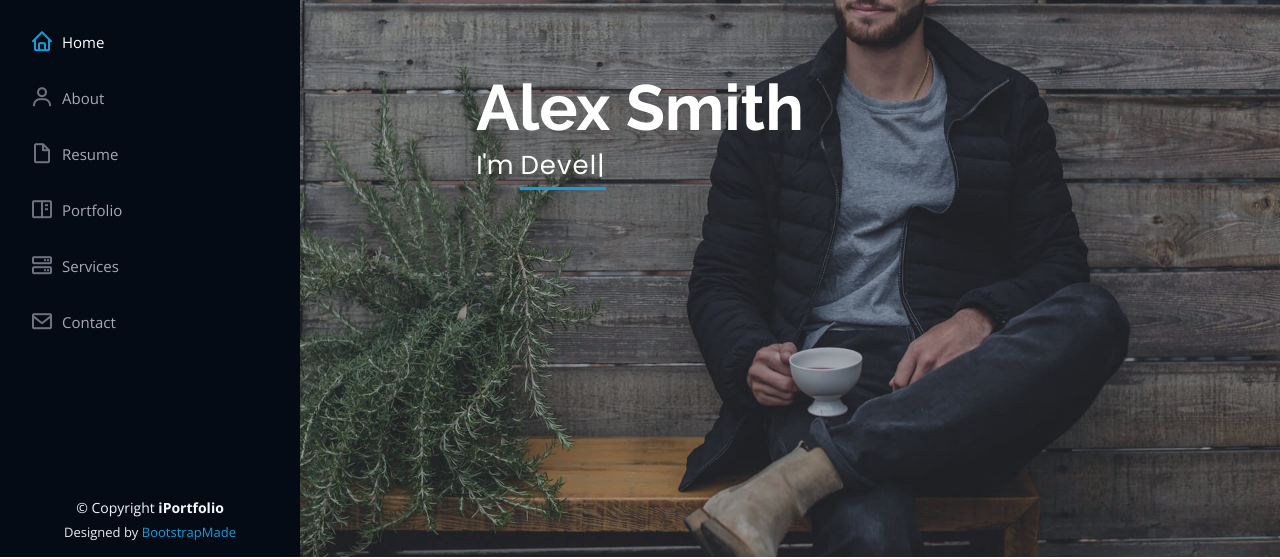
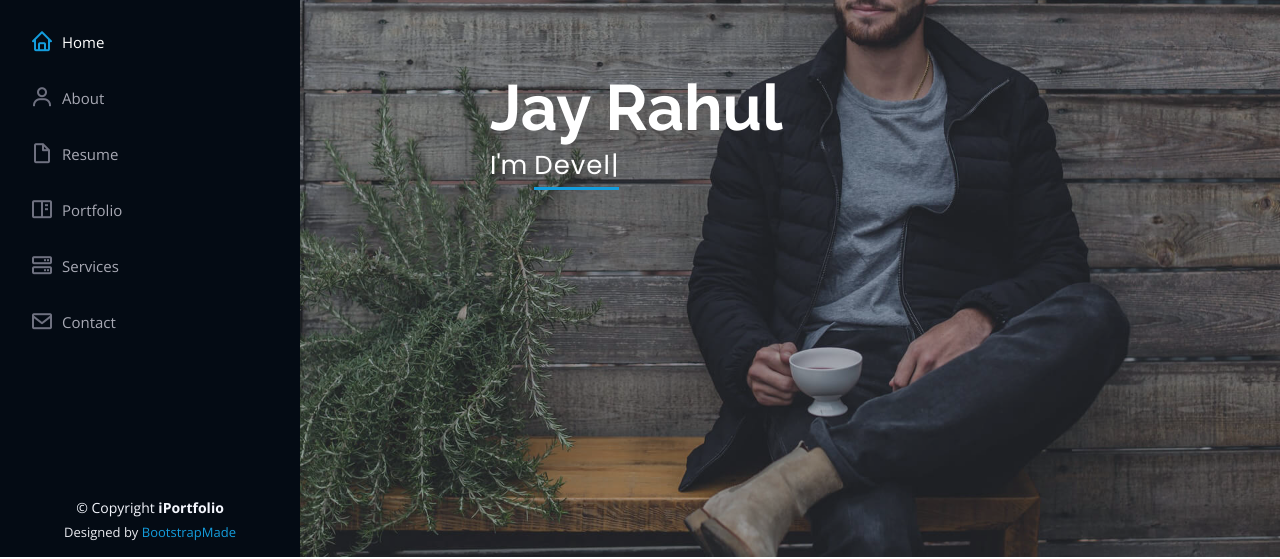
Before and after one commit to Jrahuldev/Jrahuldev.io, a plain HTML site: page index.html in a window 1280 px wide. Shown: the part 243-802 px from the top of the page. Drawn offline with nearby package versions, Linux system fonts and the light colour scheme.

Commit message:
changes s

```diff
--- a/index.html
+++ b/index.html
@@ -72,7 +72,7 @@
   <!-- ======= Hero Section ======= -->
   <section id="hero" class="d-flex flex-column justify-content-center align-items-center">
     <div class="hero-container" data-aos="fade-in">
-      <h1>Alex Smith</h1>
+      <h1>Jay Rahul</h1>
       <p>I'm <span class="typed" data-typed-items="Designer, Developer, Freelancer, Photographer"></span></p>
     </div>
   </section><!-- End Hero -->
```
